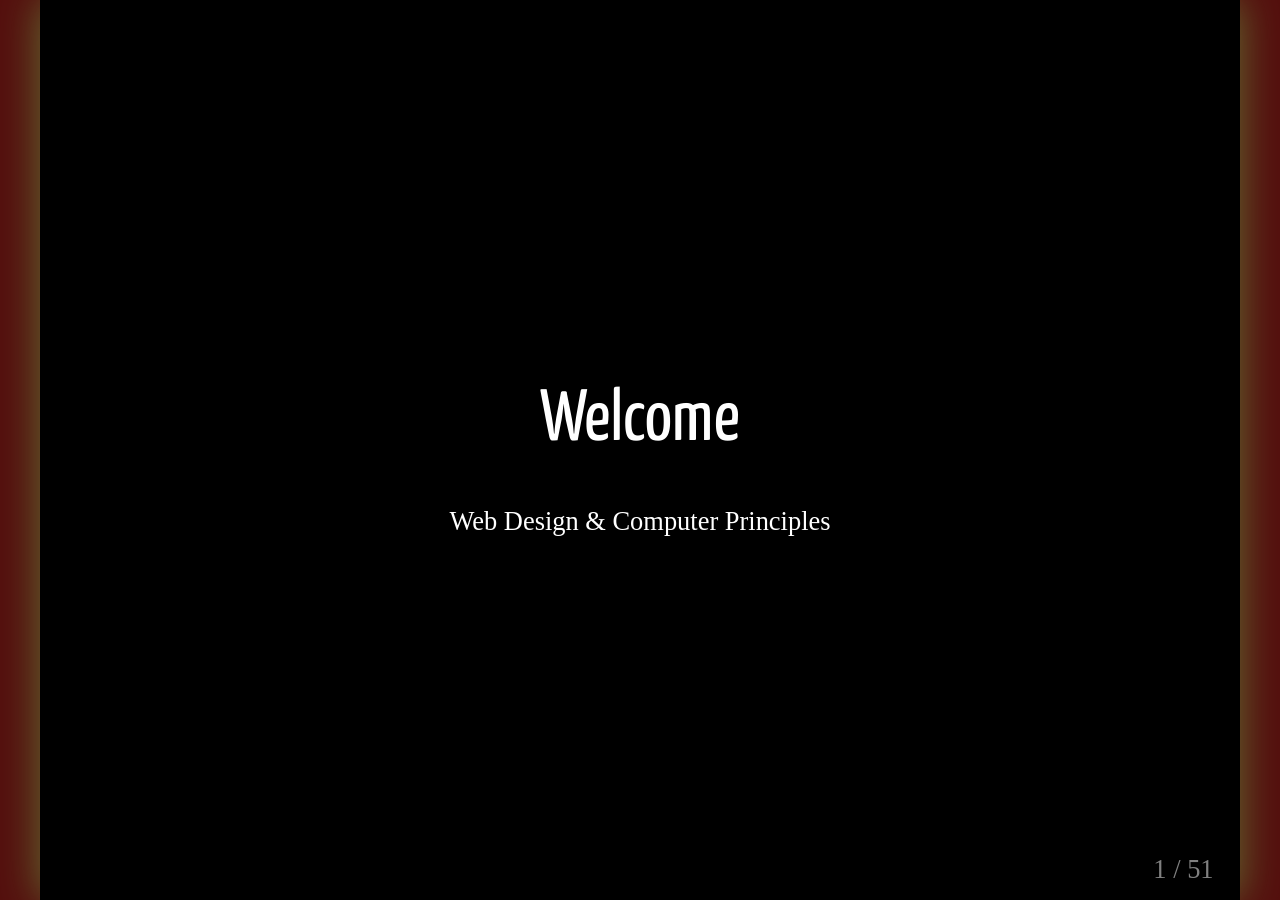
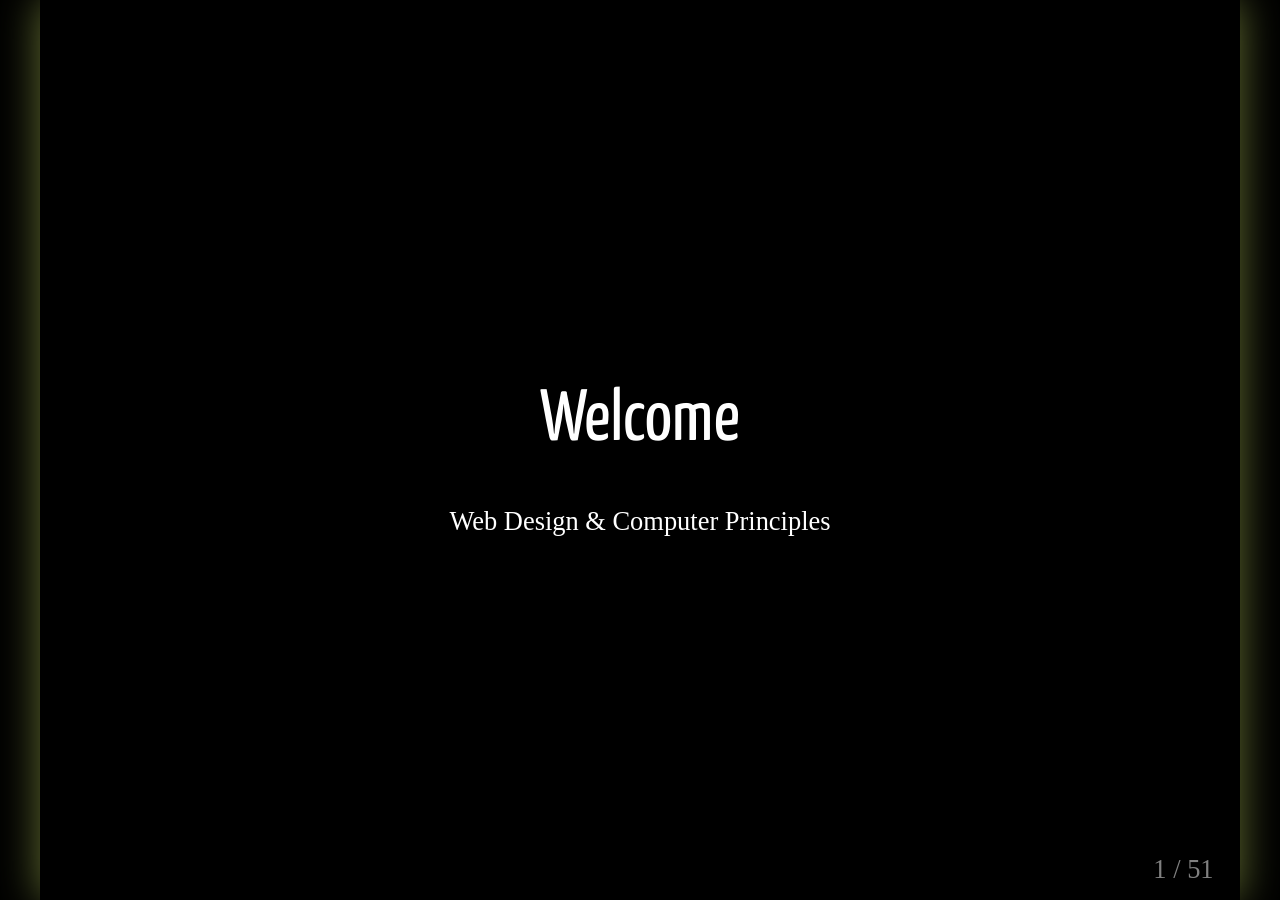
Before and after one commit to nyu-computer-science/web-design, a Jekyll site: the page built from docs/1.welcome.html, in a window 1280 px wide. Built offline with Jekyll 4.4.1, drawn with Linux system fonts in a browser that asks for light colours; some web fonts are replaced.

Commit message:
black bg

```diff
--- a/docs/_layouts/presentation.html
+++ b/docs/_layouts/presentation.html
@@ -49,7 +49,7 @@
       }
 
       .remark-container {
-        background-color: #540F0E;
+        background-color: black; /* #540F0E; */
       }
 
       .remark-slide-content {
```
